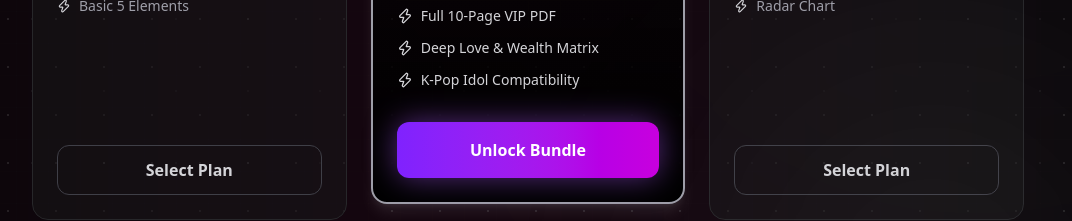
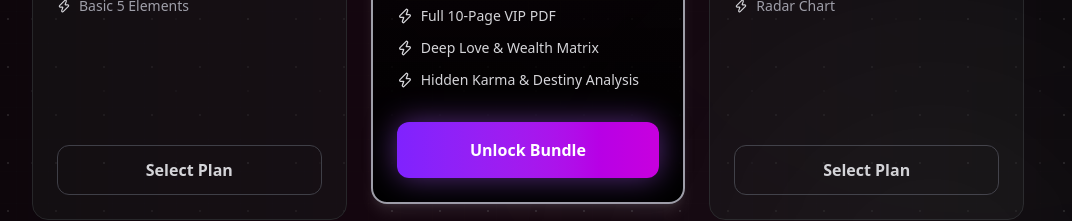
Before and after one commit to cwjung77-glitch/K-oracle, a Next.js app: page / in a window 1280 px wide. Shown: the part 2069-2290 px from the top of the page, without its empty margins (112-1184 px from the left). Built offline with nearby package versions, Linux system fonts and the light colour scheme.

Commit message:
fix(ui): remove compatibility from individual bundle, apply vibrant gradient to heatmap, and implement auto-retry logic for generation errors

```diff
--- a/src/app/page.js
+++ b/src/app/page.js
@@ -229,7 +229,7 @@ export default function OracleLanding() {
                       <li className="flex gap-2 items-start"><Zap size={16} className="text-zinc-300 flex-shrink-0 mt-0.5" /> 15-Month Spline Flow Chart</li>
                       <li className="flex gap-2 items-start"><Zap size={16} className="text-zinc-300 flex-shrink-0 mt-0.5" /> Full 10-Page VIP PDF</li>
                       <li className="flex gap-2 items-start"><Zap size={16} className="text-zinc-300 flex-shrink-0 mt-0.5" /> Deep Love & Wealth Matrix</li>
-                      <li className="flex gap-2 items-start"><Zap size={16} className="text-zinc-300 flex-shrink-0 mt-0.5" /> K-Pop Idol Compatibility</li>
+                      <li className="flex gap-2 items-start"><Zap size={16} className="text-zinc-300 flex-shrink-0 mt-0.5" /> Hidden Karma & Destiny Analysis</li>
                     </ul>
                     <button onClick={() => { setSelectedPlan("bundle"); setShowCheckout(true); }} className="w-full py-4 rounded-xl bg-gradient-to-r from-violet-600 to-fuchsia-600 hover:from-violet-500 hover:to-fuchsia-500 text-white font-black transition-colors shadow-[0_0_30px_rgba(168,85,247,0.5)]">Unlock Bundle</button>
                   </div>
--- a/src/components/features/DeepDiveReport.jsx
+++ b/src/components/features/DeepDiveReport.jsx
@@ -72,7 +72,7 @@ export default function DeepDiveReport({ lang = "en" }) {
           }
         } catch (err) {
           console.error("Failed to fetch report", err);
-          setError(true); localStorage.removeItem("aiKarma"); setAiReport("Error generating report. Please check your connection and try again.");
+          setError(true); localStorage.removeItem("aiKarma"); setAiReport("Cosmic interference detected. Please retry the generation.");
         } finally {
         setIsGenerating(false);
       }
@@ -134,7 +134,7 @@ export default function DeepDiveReport({ lang = "en" }) {
 })}
                   {error && (
                     <button onClick={fetchReport} className="self-start px-6 py-3 bg-zinc-100 text-black font-bold rounded-xl hover:bg-white transition-colors shadow-lg shadow-black/50">
-                      Retry Generation (Already Paid)
+                      Retry Generation
                     </button>
                   )}
                 </div>
```
